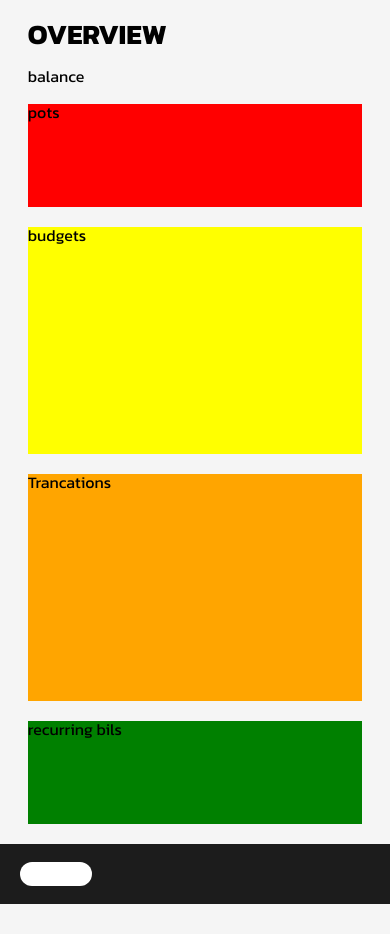
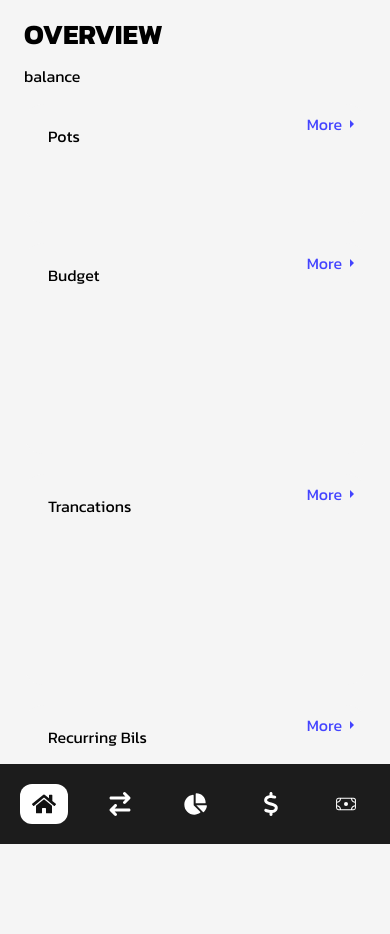
Before and after one commit to ali-sevinc/finance-manager, a React (Vite) app: page / in a window 390 px wide. Before the commit the page ends 904 px from the top, so only its background shows below. Built offline with nearby package versions, Linux system fonts and the light colour scheme.

Commit message:
card update

```diff
--- a/src/components/layout/NavMenu.module.css
+++ b/src/components/layout/NavMenu.module.css
@@ -2,8 +2,8 @@
   display: flex;
   justify-content: space-between;
   align-items: center;
-  padding: 0 20px;
-  height: 60px;
+  padding: 20px;
+  /* height: 60px; */
   background-color: #1c1c1c;
 }
 
@@ -12,11 +12,18 @@
   font-size: 24px;
   font-weight: 500;
   gap: 12px;
-  padding: 12px 36px;
+  padding: 8px 12px;
   color: #fff;
   align-items: center;
   border-radius: 12px;
 }
+
+.navMenu .links:hover {
+  background-color: #c1c2c3;
+  transition: all 0.3s ease-in-out;
+  color: #111;
+}
+
 .navMenu .active {
   color: #111;
   background-color: #fff;
--- a/src/components/layout/Overview.module.css
+++ b/src/components/layout/Overview.module.css
@@ -2,7 +2,7 @@
   display: flex;
   flex-direction: column;
   gap: 20px;
-  width: 90%;
+  width: 95%;
   height: 100vh;
   margin: 0 auto;
   padding: 20px;
@@ -27,19 +27,15 @@
 }
 .pots {
   grid-area: pt;
-  background-color: red;
 }
 .transactions {
   grid-area: tr;
-  background-color: orange;
 }
 .budgets {
   grid-area: bg;
-  background-color: yellow;
 }
 .recurringBills {
   grid-area: rb;
-  background-color: green;
 }
 
 @media (max-width: 1024px) {
@@ -67,6 +63,6 @@
       "rb rb rb rb";
   }
   .overview {
-    width: 96%;
+    width: 98%;
   }
 }
--- a/src/components/layout/Overview.tsx
+++ b/src/components/layout/Overview.tsx
@@ -1,3 +1,4 @@
+import Card from "../ui/Card";
 import Heading from "../ui/Heading";
 import styles from "./Overview.module.css";
 
@@ -7,10 +8,18 @@ export default function Overview() {
       <Heading>OVERVIEW</Heading>
       <div>balance</div>
       <div className={styles.overviewBody}>
-        <div className={styles.pots}>pots</div>
-        <div className={styles.budgets}>budgets</div>
-        <div className={styles.transactions}>Trancations</div>
-        <div className={styles.recurringBills}>recurring bils</div>
+        <div className={styles.pots}>
+          <Card href="pots">Pots</Card>
+        </div>
+        <div className={styles.budgets}>
+          <Card href="budgets">Budget</Card>
+        </div>
+        <div className={styles.transactions}>
+          <Card href="transactions">Trancations</Card>
+        </div>
+        <div className={styles.recurringBills}>
+          <Card href="recurring-bills">Recurring Bils</Card>
+        </div>
       </div>
     </div>
   );
--- a/src/components/layout/Sidebar.module.css
+++ b/src/components/layout/Sidebar.module.css
@@ -25,3 +25,9 @@
   background-color: #fff;
   border-left: 4px solid #47f00a;
 }
+
+.sidebar .links:hover {
+  color: #111;
+  background-color: #f2f2f2;
+  transition: all 0.3s ease-out;
+}
--- a/src/components/pages/RootPage.module.css
+++ b/src/components/pages/RootPage.module.css
@@ -10,9 +10,15 @@
 }
 .navMenuContainer {
   display: block;
+  position: fixed;
+  bottom: 0;
+  left: 0;
+  width: 100%;
+  z-index: 1000;
 }
 .contentContainer {
   flex: 1;
+  margin-bottom: 90px;
 }
 
 @media (min-width: 1024px) {
@@ -23,10 +29,10 @@
   .sidebarContainer {
     display: block;
   }
-}
-
-@media (min-width: 1024px) {
   .navMenuContainer {
     display: none;
   }
+  .contentContainer {
+    margin-bottom: 0;
+  }
 }
--- /dev/null
+++ b/src/components/ui/Card.module.css
@@ -0,0 +1,23 @@
+.card {
+  background-color: #f5f5f5;
+  border-radius: 20px;
+  position: relative;
+  padding: 24px;
+  height: 100%;
+  width: 100%;
+}
+.link {
+  position: absolute;
+  top: 12px;
+  right: 6px;
+  display: flex;
+  gap: 2px;
+  align-items: center;
+  justify-content: center;
+}
+.link span {
+  color: #44f;
+}
+.link:hover {
+  text-decoration: underline;
+}
--- /dev/null
+++ b/src/components/ui/Card.tsx
@@ -0,0 +1,21 @@
+import { ReactNode } from "react";
+
+import { Link } from "react-router-dom";
+import { IoMdArrowDropright } from "react-icons/io";
+
+import styles from "./Card.module.css";
+
+type PropsType = { children: ReactNode; href: string };
+export default function Card({ children, href }: PropsType) {
+  return (
+    <div className={styles.card}>
+      <Link to={href} className={styles.link}>
+        <span>More</span>
+        <span>
+          <IoMdArrowDropright />
+        </span>
+      </Link>
+      <div className={styles.content}>{children}</div>
+    </div>
+  );
+}
```
